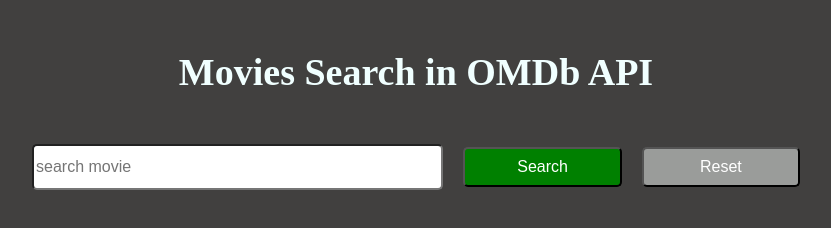
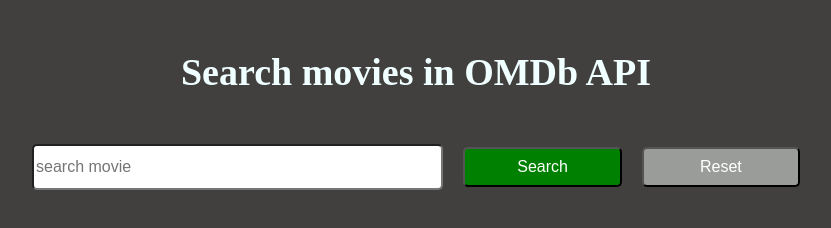
Before and after one commit to selk07/API, a plain HTML site: page index.html in a window 1280 px wide. Shown: the whole page, without its empty margins (224-1055 px from the left). Drawn offline with Linux system fonts and the light colour scheme.

Commit message:
Update index.html
edit <h1>

```diff
--- a/index.html
+++ b/index.html
@@ -8,7 +8,7 @@
 </head>
 <body>
    <section class="section-search">
-      <h1>Movies Search in OMDb API</h1>
+      <h1>Search movies in OMDb API</h1>
       <div class="container">
          <input type="text" placeholder="search movie" class="input">
          <button onclick="getValue(value)" id="btn-search">Search </button>
```
